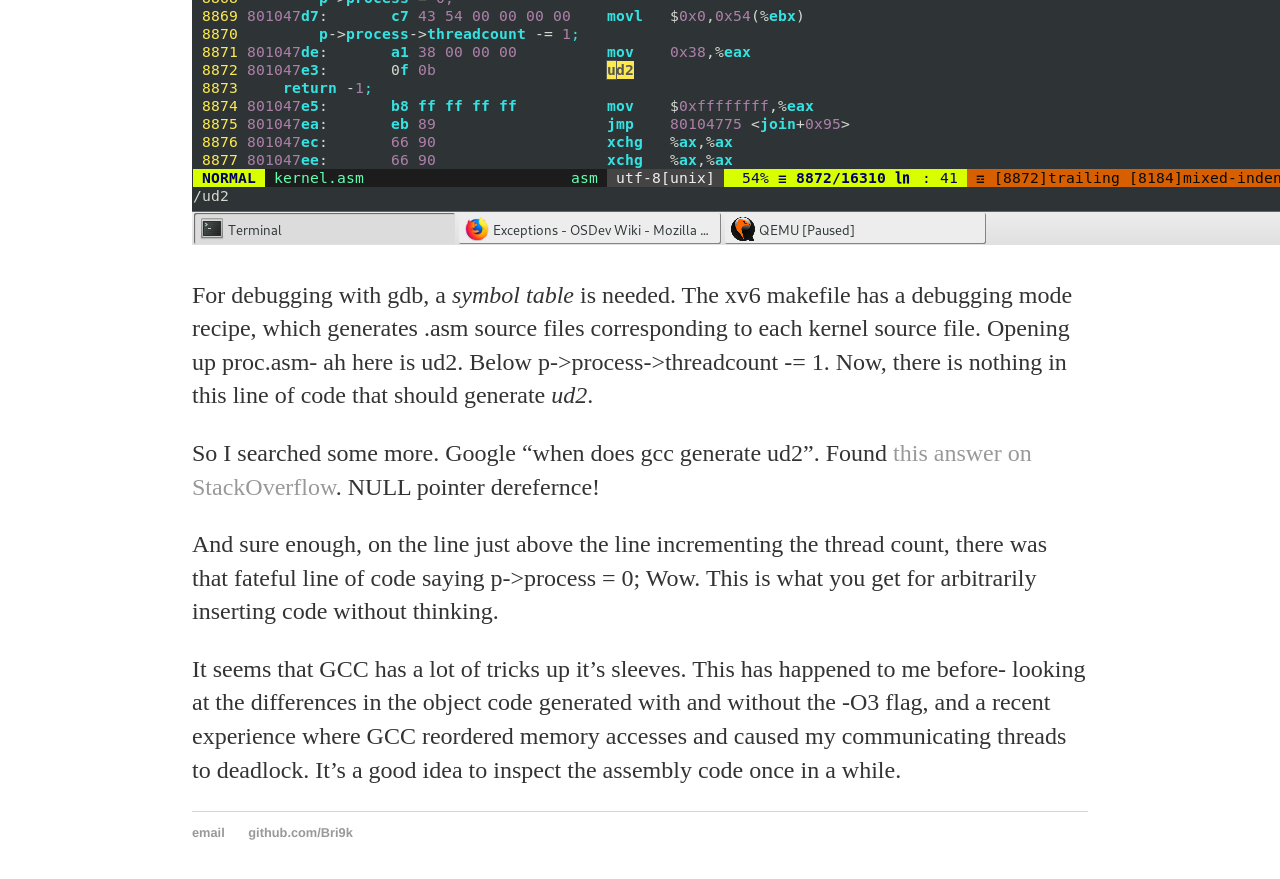
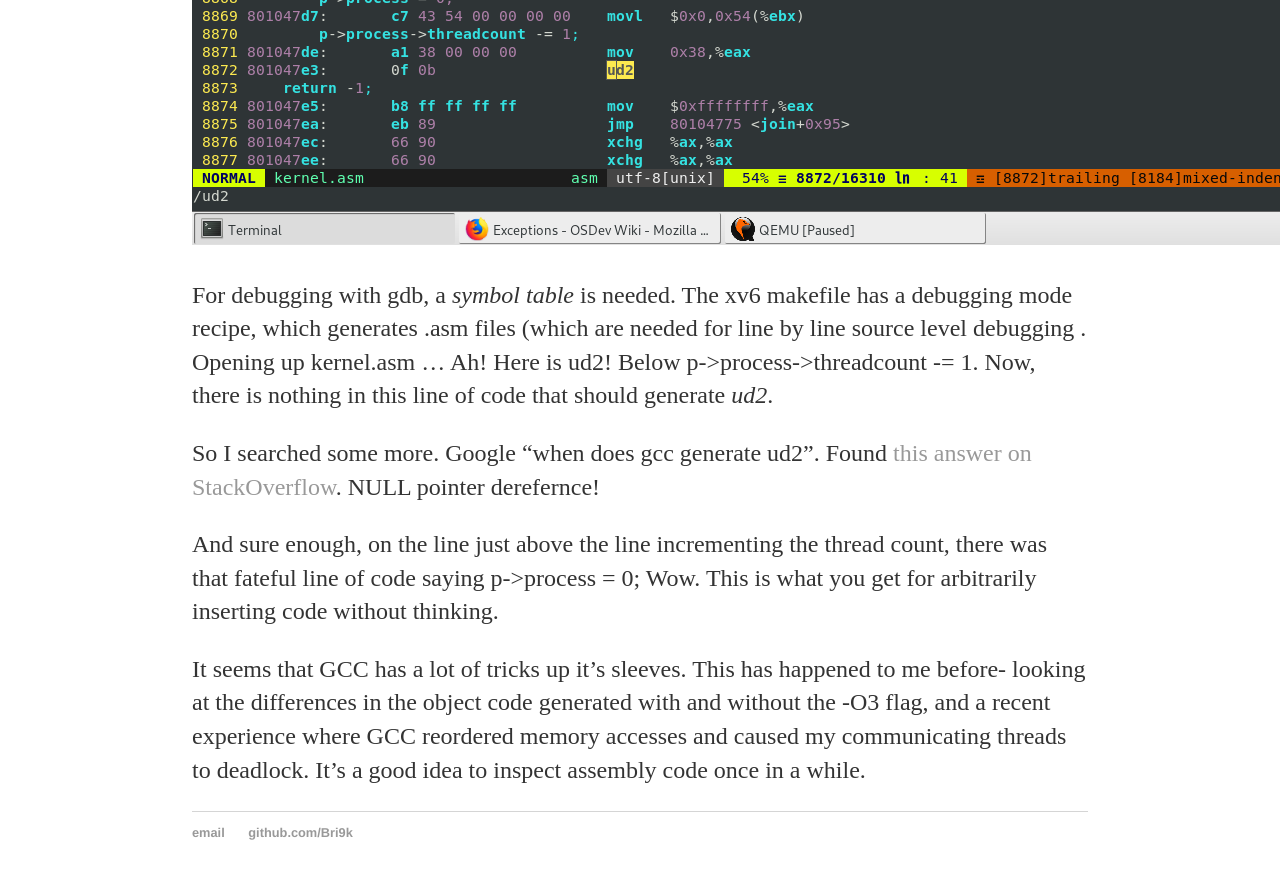
Before and after one commit to akshayrdeodhar/akshayrdeodhar.github.io, a Jekyll site: the page built from _posts/2020-03-28-ode-to-gcc.md, in a window 1280 px wide and 900 px high, scrolled down 4362 px. Shown: the top 879 px of the window. Built offline with Jekyll 4.4.1, drawn with Linux system fonts in a browser that asks for light colours; some of the changed text lies outside the part shown.

Commit message:
corrections

```diff
--- a/_posts/2020-03-28-ode-to-gcc.md
+++ b/_posts/2020-03-28-ode-to-gcc.md
@@ -52,13 +52,13 @@ This was my code! What is *ud2*? Googling yielded
 
 *ud2* is an instruction which is *meant* to raise an invalid opcode exception.
 What is ud2 doing in my code? And which is the exact snippet that got compiled
-down to ud2.
+down to ud2?
 
 ![Annotated kernel.asm file](/images/kernel_asm.png)
 
 For debugging with gdb, a *symbol table* is needed. The xv6 makefile has a
-debugging mode recipe, which generates .asm source files corresponding to each
-kernel source file. Opening up proc.asm- ah here is ud2. Below
+debugging mode recipe, which generates .asm files (which are needed for line by
+line source level debugging . Opening up kernel.asm ...  Ah! Here is ud2! Below
 p\-\>process\-\>threadcount -= 1. Now, there is nothing in this line of code
 that should generate *ud2*.
 
@@ -74,5 +74,5 @@ you get for arbitrarily inserting code without thinking.
 It seems that GCC has a lot of tricks up it's sleeves. This has happened to me
 before- looking at the differences in the object code generated with and without
 the -O3 flag, and a recent experience where GCC reordered memory accesses and
-caused my communicating threads to deadlock. It's a good idea to inspect the
+caused my communicating threads to deadlock. It's a good idea to inspect
 assembly code once in a while.
```
Also changed, not shown: other parts of _posts/2020-03-28-ode-to-gcc.md (+2 -2 lines).
